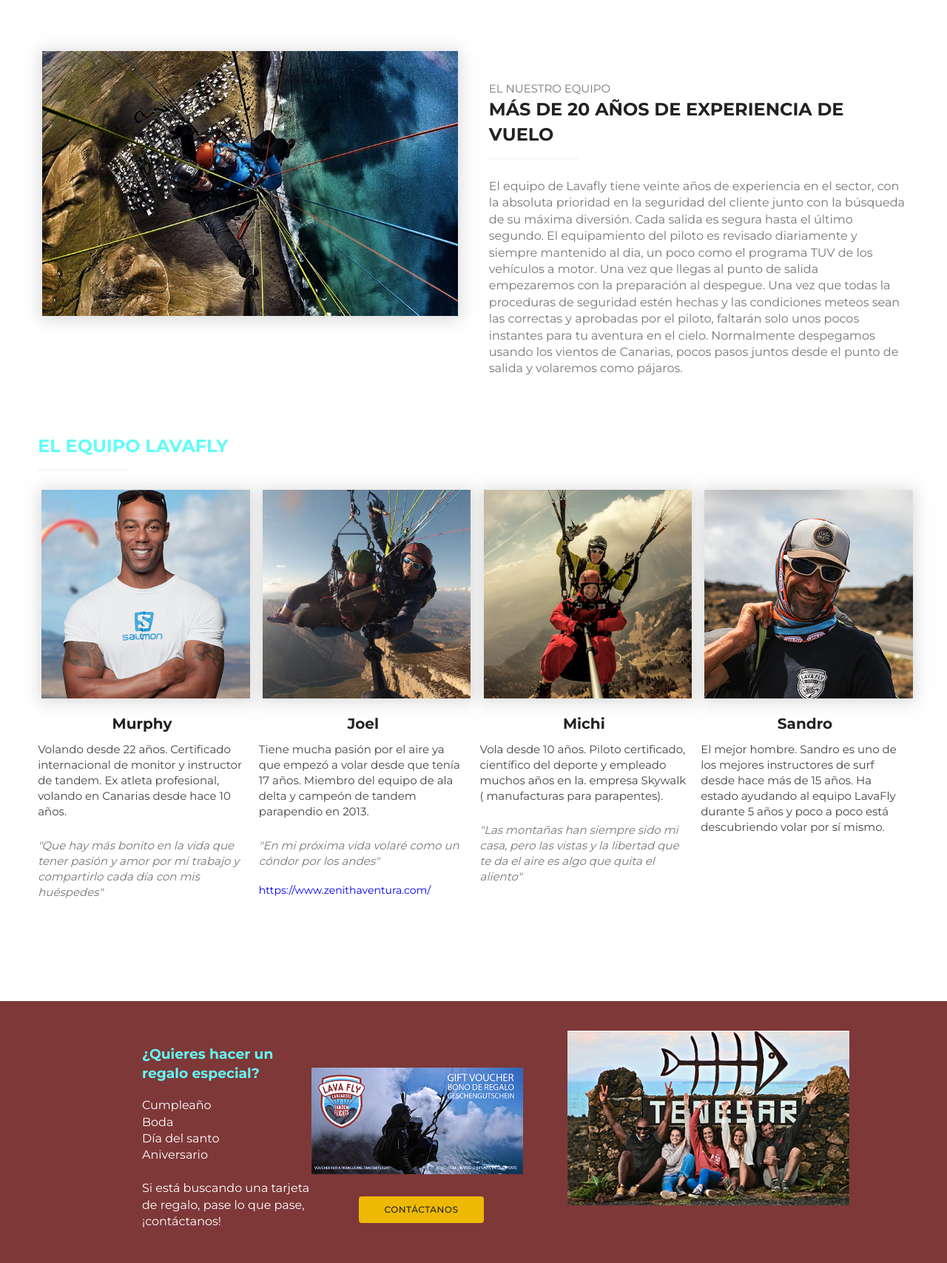
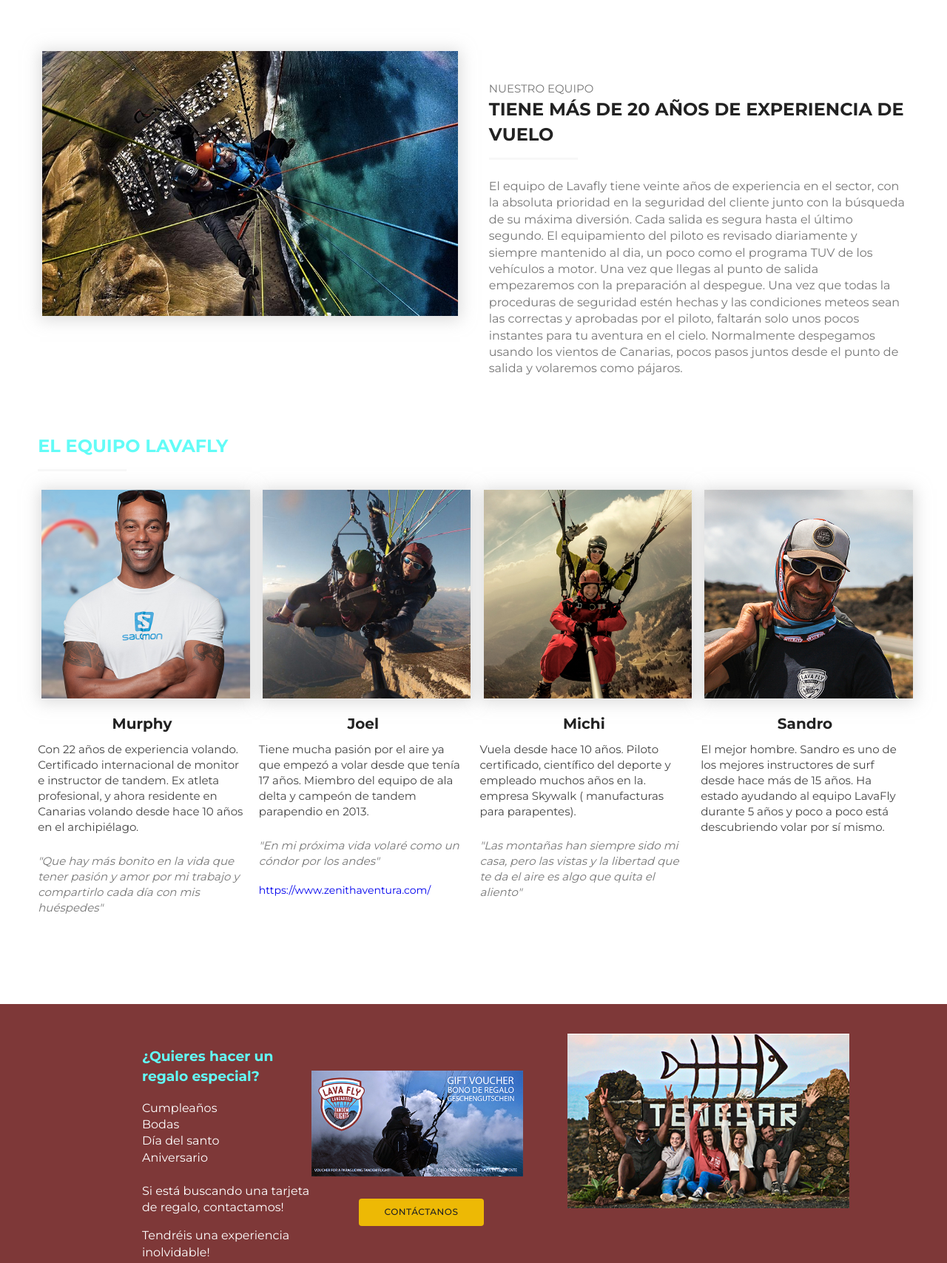
Before and after one commit to guido-an/lavafly, a website: page es/index.html in a window 1280 px wide. Shown: the part 880-2587 px from the top of the page at 74% size. Drawn offline with Linux system fonts and the light colour scheme.

Commit message:
es translation

```diff
--- a/es/index.html
+++ b/es/index.html
@@ -73,8 +73,8 @@
     <img src="../img/lanzarote-paragliding-team.jpg">
   </div>
   <div id="about-right">
-    <span class="overtitle-section">EL NUESTRO EQUIPO</span>
-    <h2>MÁS DE 20 AÑOS DE EXPERIENCIA DE VUELO</h2>
+    <span class="overtitle-section">NUESTRO EQUIPO</span>
+    <h2>TIENE MÁS DE 20 AÑOS DE EXPERIENCIA DE VUELO</h2>
     <div class="divider"></div>
 <p>
   El equipo de Lavafly tiene veinte años de experiencia en el sector, con la absoluta prioridad en
@@ -99,8 +99,9 @@ salida y volaremos como pájaros.
   <div>
     <img src="../img/paragliding-lanzariote-murphy.jpg">
     <h3>Murphy</h3>
-    <p>Volando desde 22 años. Certificado internacional de monitor y instructor de tandem. Ex atleta
-      profesional, volando en Canarias desde hace 10 años.</p>
+    <p>Con 22 años de experiencia volando.
+      Certificado internacional de monitor e instructor de tandem.
+      Ex atleta profesional, y ahora residente en Canarias volando desde hace 10 años en el archipiélago.</p>
     <span><em>"Que hay más bonito en la vida que tener pasión y amor por mi trabajo y compartirlo cada
       día con mis huéspedes"</em></span>
   </div>
@@ -115,7 +116,7 @@ salida y volaremos como pájaros.
   <div>
     <img src="../img/paragliding-lanzarote-michi.jpg">
     <h3>Michi</h3>
-    <p>Vola desde 10 años. Piloto certificado, científico del deporte y empleado muchos años en la.
+    <p>Vuela desde hace 10 años. Piloto certificado, científico del deporte y empleado muchos años en la.
       empresa Skywalk ( manufacturas para parapentes). </p>
     <span><em>"Las montañas han siempre sido mi casa, pero las vistas y la libertad que te da el aire es algo
       que quita el aliento"</em></span>
@@ -135,8 +136,9 @@ salida y volaremos como pájaros.
   <div id="gift-card-left">
     <h3>¿Quieres hacer un regalo especial?</h3>
 
-      <p>Cumpleaño</br> Boda</br> Día del santo</br> Aniversario</br></br>
-        Si está buscando una tarjeta de regalo, pase lo que pase, ¡contáctanos!</p>
+      <p>Cumpleaños</br> Bodas</br> Día del santo</br> Aniversario</br></br>
+        Si está buscando una tarjeta de regalo, contactamos!</p>
+        <p>Tendréis una experiencia inolvidable!</p>
 
     <!-- <a href="#contact">CONTACT US</a> -->
   </div>
@@ -273,7 +275,7 @@ salida y volaremos como pájaros.
   <details open>
     <summary>Hay un límite de edad?</summary>
     <div class="faq__content">
-      <p>Hemos volado con niños de 5 años, asi que no hay límites dr edad para la excursión. El peso medio del cliente será entre 25 y 115 kilos.</p>
+      <p>Hemos volado con niños de 5 años, asi que no hay límites de edad para la excursión. El peso medio del cliente será entre 25 y 115 kilos.</p>
     </div>
   </details>
   <details>
@@ -286,7 +288,7 @@ salida y volaremos como pájaros.
   <details>
     <summary>Que hay que ponerse para volar?</summary>
     <div class="faq__content">
-      Por favor ponerse <strong>caliente y zapatos cómodos</strong>. Si las temperaturas está bien para Usted nosotros nos encargaremos de su ropa en exceso. </p>
+      Por favor <strong>abrigarse y zapatos cómodos</strong>. Si las temperaturas está bien para Usted nosotros nos encargaremos de su ropa en exceso. </p>
     </div>
   </details>
 </section>
```
